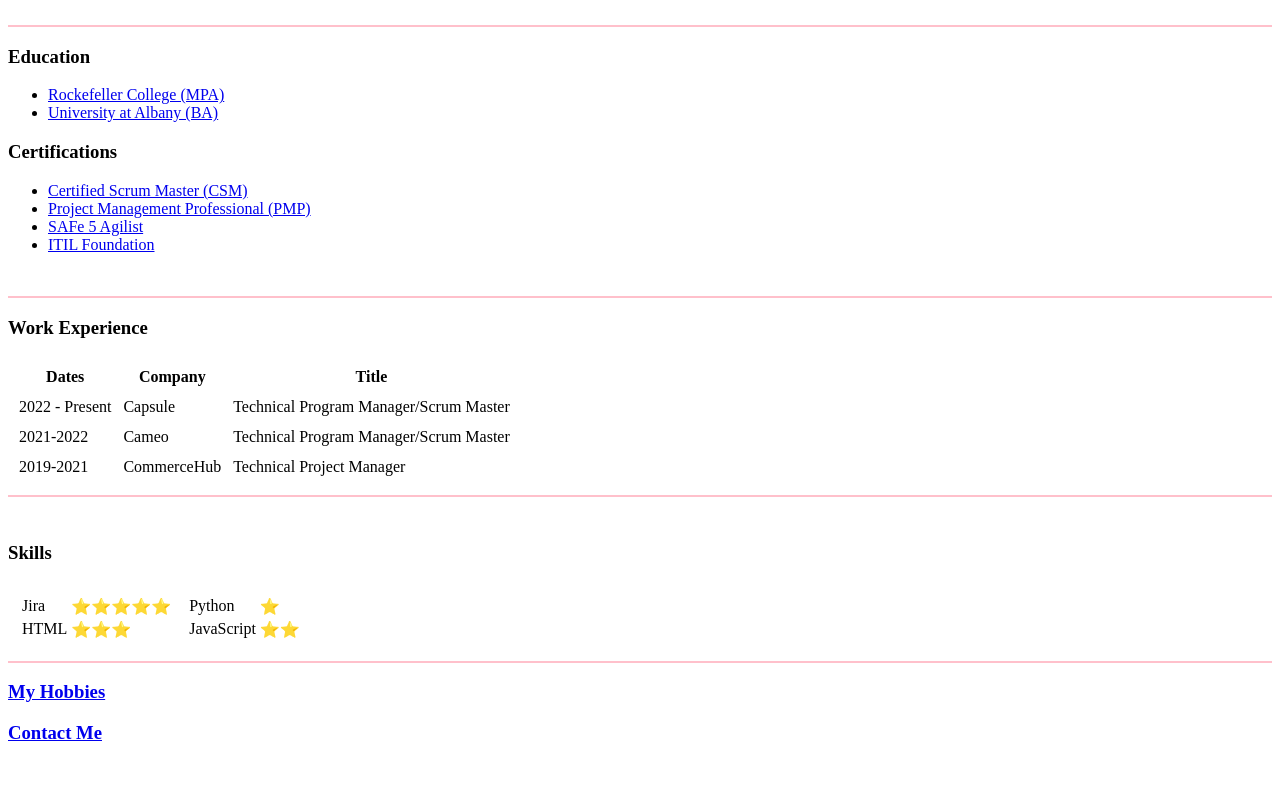
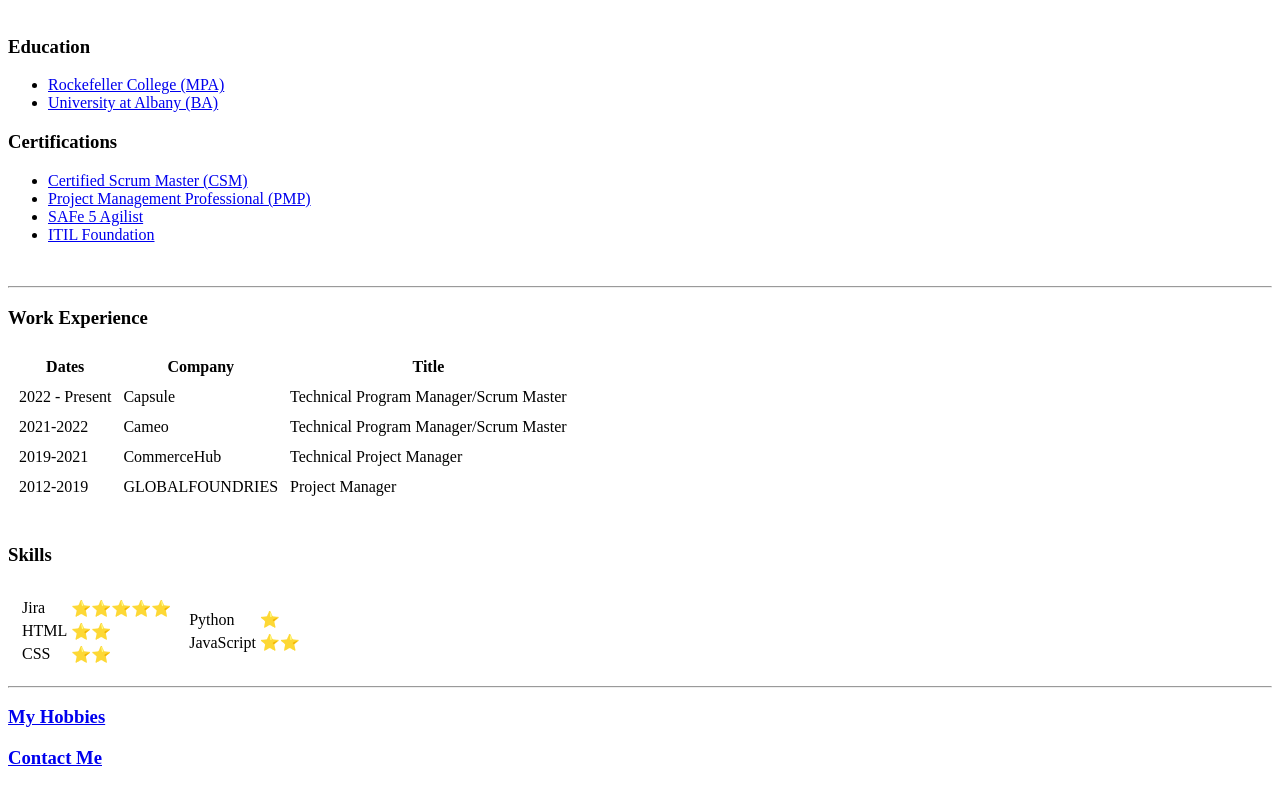
Before and after one commit to ALICEKNOTT2/cv, a plain HTML site: page index.html in a window 1280 px wide. Shown: the part 337-1125 px from the top of the page. Before the commit the page ends 1100 px from the top, so only its background shows below. Drawn offline with Linux system fonts and the light colour scheme.

Commit message:
Update index.html

```diff
--- a/index.html
+++ b/index.html
@@ -3,6 +3,7 @@
 <head>
     <meta charset="UTF-8">
     <title>Alice's Personal Site</title>
+    <link rel="stylesheet" href="css/styles.css">
 </head>
 <body>
     <table cellspacing = 20>
@@ -14,7 +15,7 @@
         </td>
     </table>
 
-    <hr color = pink>
+
     <h3> Education </h3>
     <ul>
         <li> <a href = "https://www.albany.edu/rockefeller"> Rockefeller College (MPA)</a></li>
@@ -32,7 +33,7 @@
         <li><a href = "https://www.exin.com/itil-foundation/">ITIL Foundation</a></li>
     </ul>
     <br>
-    <hr color="pink">
+    <hr>
     <h3>Work Experience</h3>
     <table cellspacing = 10 >
         <thead>
@@ -60,11 +61,17 @@
             <td>CommerceHub</td>
             <td> Technical Project Manager</td>
         </tr>
+        <tr>
+            <td>2012-2019</td>
+            <td>GLOBALFOUNDRIES</td>
+            <td>Project Manager</td>
+        </tr>
         </tbody>
 
     </table>
-    <hr color="pink">
     <br>
+
+
     <h3>Skills</h3>
     <table cellspacing = 10>
         <tr>
@@ -77,7 +84,11 @@
                     </tr>
                     <tr>
                         <td>HTML</td>
-                        <td>⭐️⭐️⭐️</td>
+                        <td>⭐️⭐️</td>
+                    </tr>
+                    <tr>
+                        <td>CSS</td>
+                        <td>⭐️⭐️</td>
                     </tr>
                 </table>
             </td>
@@ -97,7 +108,7 @@
     </table>
 
 
-    <hr color = pink>
+    <hr>
     <h3><a href="hobbies.html">My Hobbies</a></h3>
     <h3><a href ="contact.html"> Contact Me</a></h3>
 </body>
```
